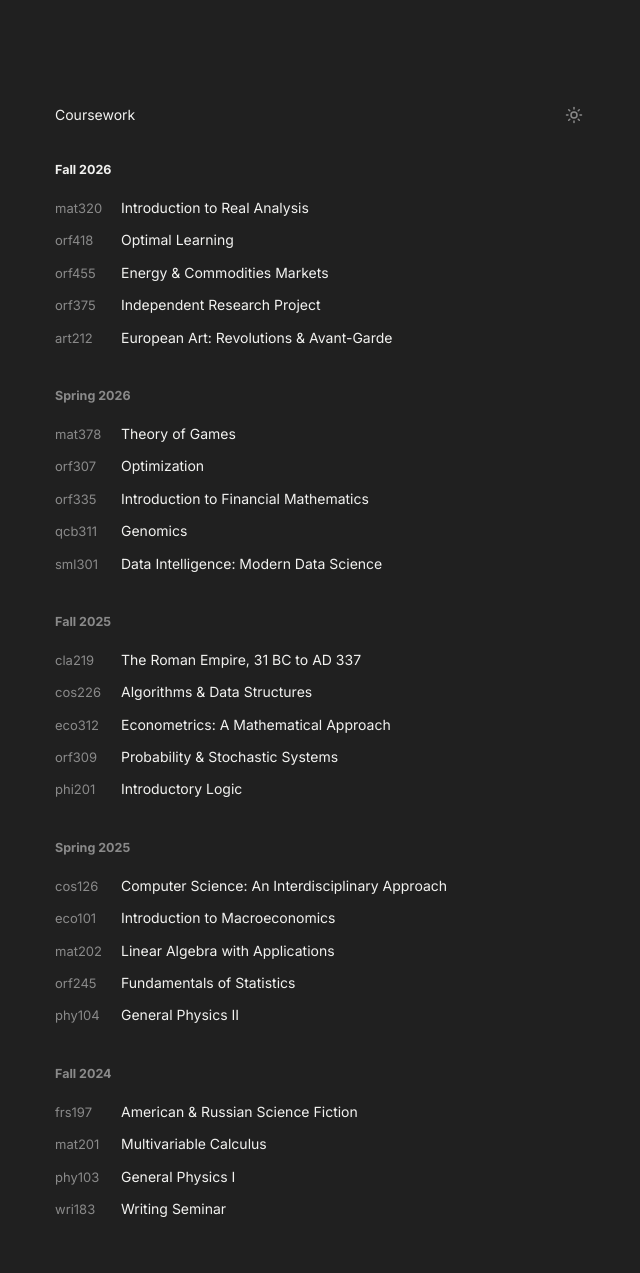
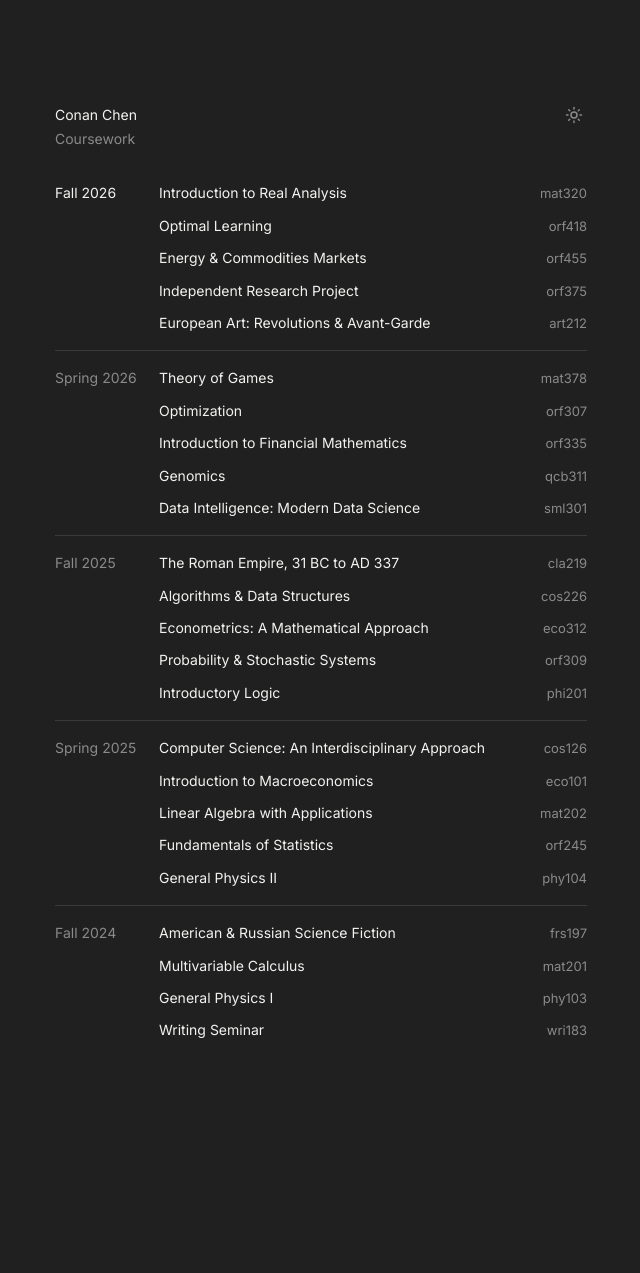
Before and after one commit to conancchen/conancchen.github.io, a Jekyll site: the page built from coursework.html, in a window 1280 px wide. Shown: the whole page, without its empty margins (319-959 px from the left). Built offline with Jekyll 4.4.1, drawn with Linux system fonts in a browser that asks for light colours; after the commit the page ends 1106 px from its top, so only the background shows below that.

Commit message:
Lay coursework out as terms in a gutter beside their courses
- Term name sits left of its courses, code right-aligned, rule above each term
- Header matches the home page: name as title, "Coursework" as subtitle
- Current term's courses fade in together via data-fade-together

Co-Authored-By: Claude Opus 5 <noreply@anthropic.com>

```diff
--- a/_layouts/default.html
+++ b/_layouts/default.html
@@ -61,7 +61,8 @@
           </svg>
         </button>
       </div>
-      {% if page.show_updated %}<p class="subtitle">Updated {{ site.time | date: "%b %-d, %Y" }}</p>{% endif %}
+      {% if page.subtitle %}<p class="subtitle">{{ page.subtitle }}</p>
+      {% elsif page.show_updated %}<p class="subtitle">Updated {{ site.time | date: "%b %-d, %Y" }}</p>{% endif %}
     </header>
 
     <!-- Runs as soon as the title is parsed, so the first paint is already scrambled -->
--- a/coursework.html
+++ b/coursework.html
@@ -1,132 +1,135 @@
 ---
 layout: default
 title: Coursework — conan
-heading: Coursework
+subtitle: Coursework
 permalink: /coursework/
 ---
-<section class="block">
-  <h2 class="block-label block-label-current">Fall 2026</h2>
-
-  <div class="fade-intro">
-    <div class="course-row">
+<div class="courses">
+  <div class="term">
+    <span class="term-name term-name-current">Fall 2026</span>
+    <div class="term-courses fade-intro" data-fade-together>
+      <div class="course">
+        <span class="course-title">Introduction to Real Analysis</span>
         <span class="course-code">mat320</span>
-      <span class="course-title">Introduction to Real Analysis</span>
       </div>
-    <div class="course-row">
+      <div class="course">
+        <span class="course-title">Optimal Learning</span>
         <span class="course-code">orf418</span>
-      <span class="course-title">Optimal Learning</span>
       </div>
-    <div class="course-row">
+      <div class="course">
+        <span class="course-title">Energy & Commodities Markets</span>
         <span class="course-code">orf455</span>
-      <span class="course-title">Energy & Commodities Markets</span>
       </div>
-    <div class="course-row">
+      <div class="course">
+        <span class="course-title">Independent Research Project</span>
         <span class="course-code">orf375</span>
-      <span class="course-title">Independent Research Project</span>
       </div>
-    <div class="course-row">
+      <div class="course">
+        <span class="course-title">European Art: Revolutions & Avant-Garde</span>
         <span class="course-code">art212</span>
-      <span class="course-title">European Art: Revolutions & Avant-Garde</span>
       </div>
     </div>
-</section>
+  </div>
 
   <div class="fade-target">
+    <div class="term">
+      <span class="term-name">Spring 2026</span>
+      <div class="term-courses">
+        <div class="course">
+          <span class="course-title">Theory of Games</span>
+          <span class="course-code">mat378</span>
+        </div>
+        <div class="course">
+          <span class="course-title">Optimization</span>
+          <span class="course-code">orf307</span>
+        </div>
+        <div class="course">
+          <span class="course-title">Introduction to Financial Mathematics</span>
+          <span class="course-code">orf335</span>
+        </div>
+        <div class="course">
+          <span class="course-title">Genomics</span>
+          <span class="course-code">qcb311</span>
+        </div>
+        <div class="course">
+          <span class="course-title">Data Intelligence: Modern Data Science</span>
+          <span class="course-code">sml301</span>
+        </div>
+      </div>
+    </div>
 
-<section class="block">
-  <h2 class="block-label">Spring 2026</h2>
+    <div class="term">
+      <span class="term-name">Fall 2025</span>
+      <div class="term-courses">
+        <div class="course">
+          <span class="course-title">The Roman Empire, 31 BC to AD 337</span>
+          <span class="course-code">cla219</span>
+        </div>
+        <div class="course">
+          <span class="course-title">Algorithms & Data Structures</span>
+          <span class="course-code">cos226</span>
+        </div>
+        <div class="course">
+          <span class="course-title">Econometrics: A Mathematical Approach</span>
+          <span class="course-code">eco312</span>
+        </div>
+        <div class="course">
+          <span class="course-title">Probability & Stochastic Systems</span>
+          <span class="course-code">orf309</span>
+        </div>
+        <div class="course">
+          <span class="course-title">Introductory Logic</span>
+          <span class="course-code">phi201</span>
+        </div>
+      </div>
+    </div>
 
-  <div class="course-row">
-    <span class="course-code">mat378</span>
-    <span class="course-title">Theory of Games</span>
+    <div class="term">
+      <span class="term-name">Spring 2025</span>
+      <div class="term-courses">
+        <div class="course">
+          <span class="course-title">Computer Science: An Interdisciplinary Approach</span>
+          <span class="course-code">cos126</span>
         </div>
-  <div class="course-row">
-    <span class="course-code">orf307</span>
-    <span class="course-title">Optimization</span>
+        <div class="course">
+          <span class="course-title">Introduction to Macroeconomics</span>
+          <span class="course-code">eco101</span>
         </div>
-  <div class="course-row">
-    <span class="course-code">orf335</span>
-    <span class="course-title">Introduction to Financial Mathematics</span>
+        <div class="course">
+          <span class="course-title">Linear Algebra with Applications</span>
+          <span class="course-code">mat202</span>
         </div>
-  <div class="course-row">
-    <span class="course-code">qcb311</span>
-    <span class="course-title">Genomics</span>
+        <div class="course">
+          <span class="course-title">Fundamentals of Statistics</span>
+          <span class="course-code">orf245</span>
         </div>
-  <div class="course-row">
-    <span class="course-code">sml301</span>
-    <span class="course-title">Data Intelligence: Modern Data Science</span>
+        <div class="course">
+          <span class="course-title">General Physics II</span>
+          <span class="course-code">phy104</span>
         </div>
-</section>
+      </div>
+    </div>
 
-<section class="block">
-  <h2 class="block-label">Fall 2025</h2>
-
-  <div class="course-row">
-    <span class="course-code">cla219</span>
-    <span class="course-title">The Roman Empire, 31 BC to AD 337</span>
+    <div class="term">
+      <span class="term-name">Fall 2024</span>
+      <div class="term-courses">
+        <div class="course">
+          <span class="course-title">American & Russian Science Fiction</span>
+          <span class="course-code">frs197</span>
         </div>
-  <div class="course-row">
-    <span class="course-code">cos226</span>
-    <span class="course-title">Algorithms & Data Structures</span>
+        <div class="course">
+          <span class="course-title">Multivariable Calculus</span>
+          <span class="course-code">mat201</span>
         </div>
-  <div class="course-row">
-    <span class="course-code">eco312</span>
-    <span class="course-title">Econometrics: A Mathematical Approach</span>
+        <div class="course">
+          <span class="course-title">General Physics I</span>
+          <span class="course-code">phy103</span>
         </div>
-  <div class="course-row">
-    <span class="course-code">orf309</span>
-    <span class="course-title">Probability & Stochastic Systems</span>
+        <div class="course">
+          <span class="course-title">Writing Seminar</span>
+          <span class="course-code">wri183</span>
         </div>
-  <div class="course-row">
-    <span class="course-code">phi201</span>
-    <span class="course-title">Introductory Logic</span>
       </div>
-</section>
-
-<section class="block">
-  <h2 class="block-label">Spring 2025</h2>
-
-  <div class="course-row">
-    <span class="course-code">cos126</span>
-    <span class="course-title">Computer Science: An Interdisciplinary Approach</span>
     </div>
-  <div class="course-row">
-    <span class="course-code">eco101</span>
-    <span class="course-title">Introduction to Macroeconomics</span>
   </div>
-  <div class="course-row">
-    <span class="course-code">mat202</span>
-    <span class="course-title">Linear Algebra with Applications</span>
 </div>
-  <div class="course-row">
-    <span class="course-code">orf245</span>
-    <span class="course-title">Fundamentals of Statistics</span>
-  </div>
-  <div class="course-row">
-    <span class="course-code">phy104</span>
-    <span class="course-title">General Physics II</span>
-  </div>
-</section>
-
-<section class="block">
-  <h2 class="block-label">Fall 2024</h2>
-
-  <div class="course-row">
-    <span class="course-code">frs197</span>
-    <span class="course-title">American & Russian Science Fiction</span>
-  </div>
-  <div class="course-row">
-    <span class="course-code">mat201</span>
-    <span class="course-title">Multivariable Calculus</span>
-  </div>
-  <div class="course-row">
-    <span class="course-code">phy103</span>
-    <span class="course-title">General Physics I</span>
-  </div>
-  <div class="course-row">
-    <span class="course-code">wri183</span>
-    <span class="course-title">Writing Seminar</span>
-  </div>
-</section>
-
-</div>
--- a/style.scss
+++ b/style.scss
@@ -176,10 +176,6 @@ a:focus {
   font-weight: 400;
 }
 
-.block-label-current {
-  color: var(--text);
-}
-
 .row {
   display: flex;
   align-items: baseline;
@@ -332,22 +328,54 @@ a:focus {
 /**************/
 /* COURSEWORK */
 /**************/
-.course-row {
+.courses {
+  margin-top: 32px;
+}
+
+// Each term is a row: its name in a gutter on the left, its courses stacked
+// beside it. The rule above a term spans both columns; courses inside a term
+// are separated by space alone.
+.term {
+  display: grid;
+  grid-template-columns: 104px 1fr;
+  align-items: start;
+  border-top: 1px solid var(--rule);
+  padding: 16px 0;
+}
+
+.courses > .term:first-child {
+  border-top: none;
+  padding-top: 0;
+}
+
+.term-name {
+  color: var(--muted);
+}
+
+.term-name-current {
+  color: var(--text);
+}
+
+.course {
   display: flex;
   align-items: baseline;
-  gap: 14px;
+  justify-content: space-between;
+  gap: 16px;
   padding: 5px 0;
+}
+
+.course:first-child {
+  padding-top: 0;
+}
+
+.course:last-child {
+  padding-bottom: 0;
 }
 
 .course-code {
   color: var(--muted);
   font-size: 13px;
-  width: 52px;
-  flex-shrink: 0;
-}
-
-.course-title {
-  font-size: 14px;
+  white-space: nowrap;
 }
 
 #copy-toast {
@@ -371,6 +399,12 @@ a:focus {
     padding: 40px 20px 32px;
   }
 
+  // No room for a gutter, so the term name sits above its courses
+  .term {
+    grid-template-columns: 1fr;
+    row-gap: 6px;
+  }
+
   .row {
     flex-wrap: wrap;
   }
```
Also changed, not shown: other parts of _layouts/default.html (+9 -7 lines). Lines whose indentation alone changed are shown as unchanged.
